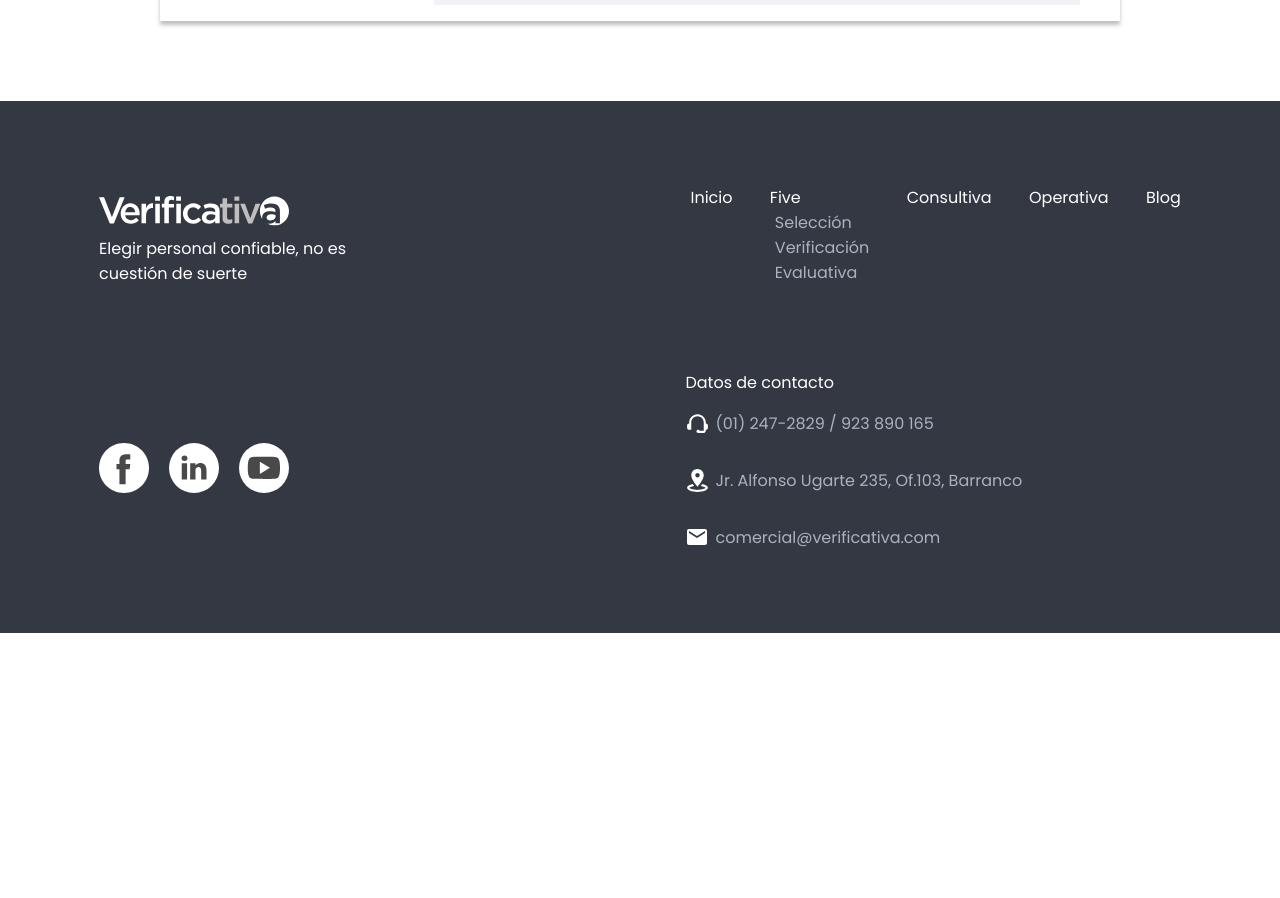
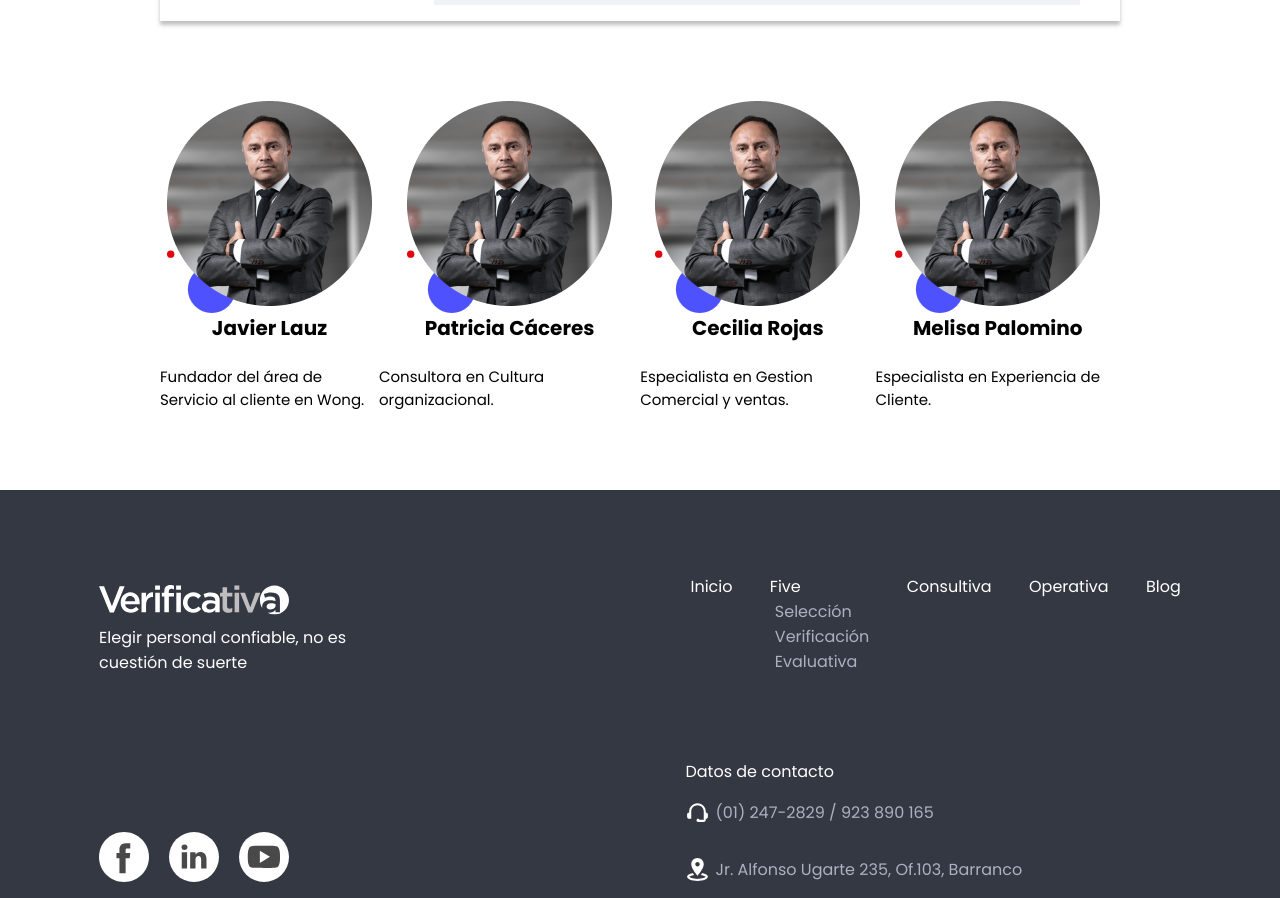
Before and after one commit to JeanC1978/webvwrificativa, a Next.js app: page /consultiva in a window 1280 px wide. Shown: the part 1026-1924 px from the top of the page. Before the commit the page ends 1659 px from the top, so only its background shows below. Built offline with nearby package versions, Linux system fonts and the light colour scheme.

Commit message:
feat: section card consultiva

```diff
--- /dev/null
+++ b/components/AvatarWithBg.js
@@ -0,0 +1,12 @@
+import React from 'react'
+import Image from "next/image";
+
+export function AvatarWithBg({ img }) {
+
+
+    return (
+        <div className="avatar-container">
+            <Image src={img} />
+        </div>
+    )
+}
--- a/pages/consultiva.js
+++ b/pages/consultiva.js
@@ -6,10 +6,13 @@ import { Layout } from "../components/Layout";
 import { Banner } from "../components/Banner";
 import { TabVertical } from "../components/TabVertical";
 import { TabContainer } from "../components/TabContainer";
+import { AvatarWithBg } from "../components/AvatarWithBg";
 
 //Images
 import consultivaBanner from "../public/images/consultiva/consultiva-banner.png";
 import consultivaIco from "../public/images/consultiva/consultiva-icon.svg";
+import AvatarOne from "../public/images/consultiva/avatar-1.png";
+
 import tabImgOne from "../public/images/pages/consultiva-tab-1.png";
 import tabImgTwo from "../public/images/pages/consultiva-tab-2.png";
 import tabImgThree from "../public/images/pages/consultiva-tab-3.png";
@@ -30,9 +33,16 @@ const SOFT_SKILLS_ITEMS = [
     { id: "3", eventKey: "third", title: "Todos somos uno", description: "Identificamos y desarrollamos habilidades para lograr la sinergia del equipo y aumentar la productividad.", img: tabImgThree },
 ]
 
+const WHO_EXPOSE = [
+    { name: "Javier Lauz", description: "Fundador del área de Servicio al cliente en Wong.", img: AvatarOne },
+    { name: "Patricia Cáceres", description: "Consultora en Cultura organizacional.", img: AvatarOne },
+    { name: "Cecilia Rojas", description: "Especialista en Gestion Comercial y ventas.", img: AvatarOne },
+    { name: "Melisa Palomino", description: "Especialista en Experiencia de Cliente.", img: AvatarOne },
+]
+
 const TITLE = "Entrenamiento en:"
 
-export default function Consultiva(props) {
+export default function Consultiva() {
 
     return (
         <Layout>
@@ -87,6 +97,17 @@ export default function Consultiva(props) {
                     </div>
                 </Tab>
             </TabVertical>
+            <div className="section_who_expose">
+                {
+                    WHO_EXPOSE.map(item => (
+                        <div className="section_who_expose__card" key={item.id}>
+                            <AvatarWithBg img={item.img} />
+                            <h2>{item.name}</h2>
+                            <p>{item.description}</p>
+                        </div>
+                    ))
+                }
+            </div>
         </Layout>
     )
 }
--- a/styles/App.scss
+++ b/styles/App.scss
@@ -34,6 +34,9 @@
 //component: tab_container
 @import 'tab_container';
 
+//component: AvatarWithBg
+@import 'avatar_with_bg';
+
 
 //PAGES:
 @import 'consultiva';
--- /dev/null
+++ b/styles/avatar_with_bg.scss
@@ -0,0 +1,7 @@
+.avatar-container{
+    // width: 20%;
+    // height: 173px;
+    background-image: url("/images/consultiva/avatar-bg.svg");
+    background-repeat: no-repeat;
+    background-size: cover;
+}
--- a/styles/consultiva.scss
+++ b/styles/consultiva.scss
@@ -33,6 +33,20 @@
     }
 }
 
+.section_who_expose{
+    width: $with_content;
+    margin: 4rem auto;
+    display: grid;
+    grid-auto-flow: column;
+    &__card{
+        display: flex;
+        flex-direction: column;
+        align-items: center;
+        justify-content: center;
+
+    }
+}
+
 @include mediaMovil() {
     .item-card-tab{
         display: grid;
```
Also changed, not shown: public/images/consultiva/avatar-1.png (added), public/images/consultiva/avatar-bg.svg (added).
